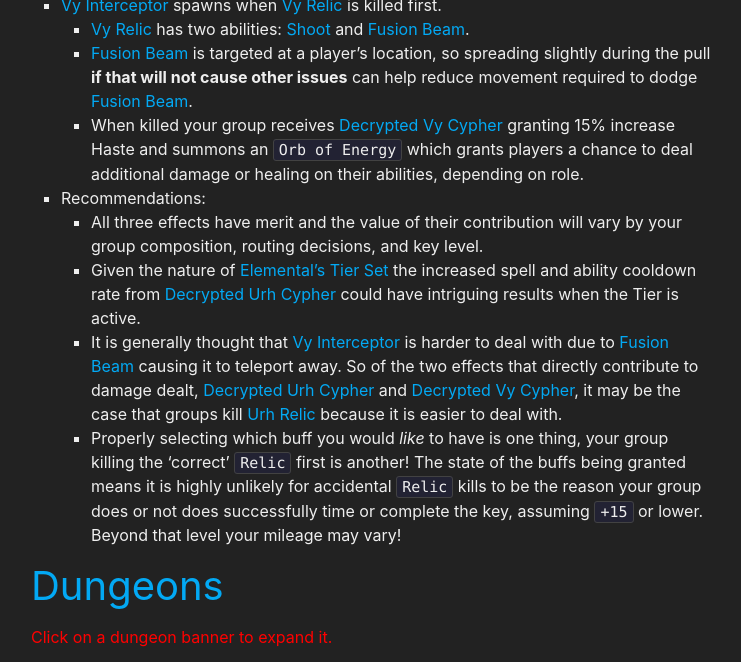
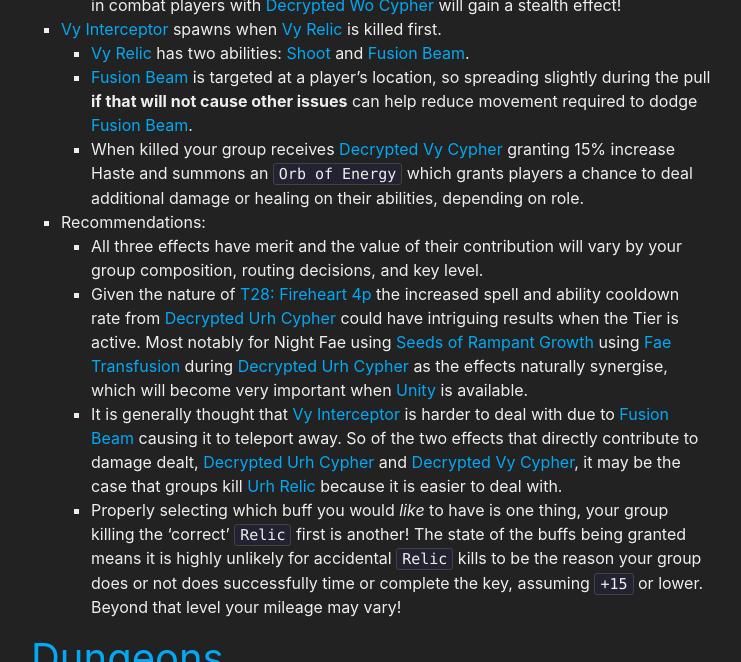
Before and after one commit to stormearthandlava/stormearthandlava.github.io, a Jekyll site: the page built from guide/mythic_plus/mythic_plus.md, in a window 1280 px wide and 900 px high, scrolled down 4138 px, cut to the strip 0-662 px from the top of the window. Shown: the whole strip, without its empty margins (269-1010 px from the left). Built offline with Jekyll 4.4.1, drawn with Linux system fonts in a browser that asks for light colours; a script that is not in the unit is left out; some of the changed text lies outside the part shown.

Commit message:
Update mythic_plus.md

```diff
--- a/guide/mythic_plus/mythic_plus.md
+++ b/guide/mythic_plus/mythic_plus.md
@@ -23,7 +23,7 @@ This guide is intended to help you identify critical mobs and abilities as well
 
 # Talents and Legendaries
 
-For novice Elemental Shamans without an active [Tier Set Bonus](https://www.wowhead.com/item-set=1499/theurgic-starspeakers-regalia) or without [Unity](https://www.wowhead.com/spell=364738/unity), the setup below is great for players starting out as well as for +15 keys and beyond:
+For novice Elemental Shamans without an active {{ site.data.item.t28_2 }}/{{ site.data.item.t28_4 }} or without [Unity](https://www.wowhead.com/spell=364738/unity), the setup below is great for players starting out as well as for +15 keys and beyond:
 
 * **15:** {{ site.data.talent.echo_of_the_elements }}
 * **25:** {{ site.data.talent.aftershock }}
@@ -40,7 +40,7 @@ When [Unity](https://www.wowhead.com/spell=364738/unity) is equipped you will be
 * Venthyr gains {{ site.data.legendary.venthyr }}
 * Kyrian gains {{ site.data.legendary.kyrian }}
 * Necrolord gains {{ site.data.legendary.necrolord }}
-This opens up some opportunities for M+ in conjuction with the [Tier Set](https://www.wowhead.com/item-set=1499/theurgic-starspeakers-regalia) centred around the uptime of {{ site.data.talent.se }}.
+This opens up some opportunities for M+ in conjuction with the {{ site.data.item.t28_4 }} centred around the uptime of {{ site.data.talent.se }}.
 * Necrolord with {{ site.data.legendary.skybreaker }}
 * Venthyr with {{ site.data.legendary.skybreaker }}
 * Kyrian with {{ site.data.legendary.eogs }} judging Legendaries by their raw strength, {{ site.data.legendary.eogs }} and {{ site.data.legendary.kyrian }} are our strongest choices. Being able to use them both together is promising.
@@ -124,7 +124,7 @@ Don't forget to check out Additional Resources at the bottom of this page!
 
 * Recommendations:
     * All three effects have merit and the value of their contribution will vary by your group composition, routing decisions, and key level.
-    * Given the nature of [Elemental's Tier Set](https://www.wowhead.com/item-set=1499/theurgic-starspeakers-regalia) the increased spell and ability cooldown rate from [Decrypted Urh Cypher](https://ptr.wowhead.com/spell=368239/decrypted-urh-cypher) could have intriguing results when the Tier is active.
+    * Given the nature of {{ site.data.item.t28_4 }} the increased spell and ability cooldown rate from [Decrypted Urh Cypher](https://ptr.wowhead.com/spell=368239/decrypted-urh-cypher) could have intriguing results when the Tier is active. Most notably for Night Fae using {{ site.data.legendary.night_fae }} using {{ site.data.spell.fae_transfusion }} during [Decrypted Urh Cypher](https://ptr.wowhead.com/spell=368239/decrypted-urh-cypher) as the effects naturally synergise, which will become very important when [Unity](https://www.wowhead.com/spell=364738/unity) is available.
     * It is generally thought that [Vy Interceptor](https://ptr.wowhead.com/npc=184908/vy-interceptor) is harder to deal with due to [Fusion Beam](https://ptr.wowhead.com/spell=366409/fusion-beam) causing it to teleport away. So of the two effects that directly contribute to damage dealt, [Decrypted Urh Cypher](https://ptr.wowhead.com/spell=368239/decrypted-urh-cypher) and [Decrypted Vy Cypher](https://ptr.wowhead.com/spell=368240/decrypted-vy-cypher), it may be the case that groups kill [Urh Relic](https://ptr.wowhead.com/npc=185685/urh-relic) because it is easier to deal with.
     * Properly selecting which buff you would *like* to have is one thing, your group killing the 'correct' `Relic` first is another! The state of the buffs being granted means it is highly unlikely for accidental `Relic` kills to be the reason your group does or not does successfully time or complete the key, assuming `+15` or lower. Beyond that level your mileage may vary!
 
```
Also changed, not shown: other parts of guide/mythic_plus/mythic_plus.md (+1 -1 lines).
